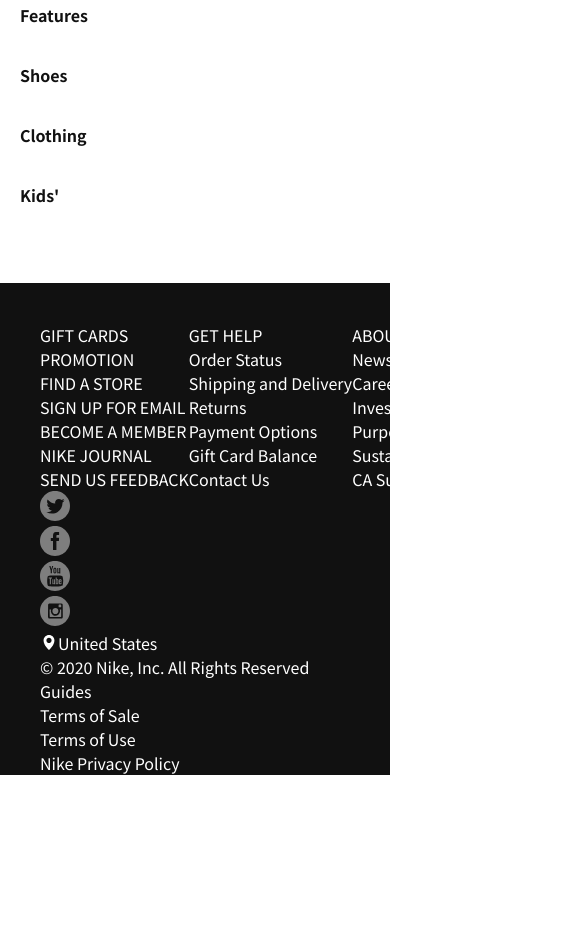
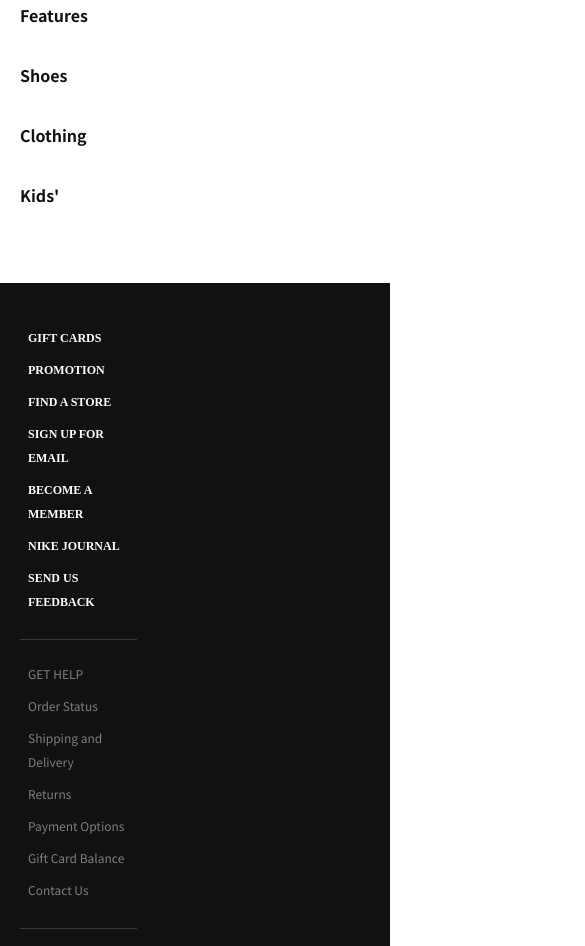
Before and after one commit to youngbokim/nike-clone, a plain HTML site: page index.html in a window 390 px wide. Shown: the part 4649-5595 px from the top of the page, 585 px wide, since content can reach past the window. Before the commit the page ends 5424 px from the top, so only its background shows below. Drawn offline with Linux system fonts and the light colour scheme; a script that the page names is missing; a web font is replaced by a local one.

Commit message:
Add files via upload

```diff
--- a/css/common.css
+++ b/css/common.css
@@ -22,6 +22,11 @@ body {
 @font-face {
   font-family: "Nike Futura";
   src: url(../fonts/nike-futura.woff2) format("woff2");
+}
+
+@font-face {
+  font-family: "Nike TG";
+  src: url(../fonts/niketg.woff2) format("woff2");
 }
 
 ul {
@@ -286,6 +291,124 @@ header {
   display: none;
 }
 
+/* footer Section */
+
+footer {
+  width: 100%;
+  background-color: rgb(17, 17, 17);
+  color: white;
+}
+
+.footer_upper a {
+  color: #7e7e7e;
+  font-size: 12px;
+}
+
+.footer_bottom a {
+  color: #7e7e7e;
+  font-size: 10px;
+}
+
+.footer_wrap {
+  padding: 40px 48px 0;
+  margin: 0 auto;
+  width: 100%;
+}
+
+.footer_upper {
+  width: 100%;
+  display: flex;
+  padding: 0 0 20px;
+  border-bottom: 1px solid rgba(117, 117, 117, 0.4);
+}
+
+.footer_menu {
+  display: flex;
+  color: white;
+  width: 75%;
+}
+
+.footer_menu ul {
+  width: 25%;
+  padding: 0 8px;
+}
+
+.footer_menu ul li {
+  margin-bottom: 8px;
+}
+
+.footer_menu_title li a {
+  font-family: "Nike TG";
+  font-weight: 600;
+  color: white;
+}
+
+.footer_menu_title {
+  color: white;
+}
+
+.footer_sns {
+  width: 25%;
+}
+
+.footer_sns ul {
+  display: flex;
+  justify-content: flex-end;
+}
+
+.footer_sns ul li {
+  width: 30px;
+  height: 30px;
+  background-color: rgb(17, 17, 17);
+  border-radius: 15px;
+  margin-left: 16px;
+}
+
+.footer_bottom {
+  width: 100%;
+  display: flex;
+  padding: 20px 8px;
+  align-items: center;
+  font-size: 10px;
+}
+
+.footer_bottom ul {
+  display: flex;
+  width: 50%;
+}
+
+.footer_bottom ul:last-child {
+  justify-content: flex-end;
+}
+
+.footer_bottom ul li {
+  margin-right: 24px;
+}
+
+.footer_bottom_copy li {
+  display: flex;
+  align-items: center;
+  margin-right: 24px;
+}
+
+.footer_bottom_copy li a {
+  display: flex;
+}
+
+.footer_bottom_copy li a span {
+  display: block;
+  color: white;
+  margin-left: 6px;
+}
+
+.footer_bottom_support li {
+  margin-left: 24px;
+}
+.footer_bottom_support li a {
+  display: flex;
+  align-items: center;
+}
+
 /* 모바일용 네비게이션 CSS */
 
 @media screen and (max-width: 1023px) {
@@ -476,3 +599,72 @@ section {
 }
 
 /* Footer CSS */
+
+.footer_wrap {
+  padding: 40px 20px 0;
+  margin: 0 auto;
+  width: 100%;
+}
+.footer_menu ul {
+  width: 33.3333%;
+  padding: 0 8px;
+}
+
+@media screen and (max-width: 693px) {
+  .footer_wrap {
+    padding: 40px 20px 0;
+    margin: 0 auto;
+    width: 100%;
+  }
+
+  .footer_upper {
+    flex-wrap: wrap;
+  }
+
+  .footer_menu {
+    width: 100%;
+    flex-wrap: wrap;
+    display: flex;
+    flex-direction: column;
+  }
+
+  .footer_menu ul {
+    width: 33.3333%;
+    padding-bottom: 20px;
+    border-bottom: 1px solid rgba(117, 117, 117, 0.4);
+    margin-bottom: 20px;
+  }
+
+  .footer_menu ul:last-child {
+    border-bottom: none;
+    margin: 0;
+  }
+
+  .footer_sns ul {
+    width: 100%;
+    justify-content: flex-start;
+  }
+  .footer_sns ul li:first-child {
+    margin: 0;
+  }
+
+  .footer_bottom,
+  .footer_bottom_copy,
+  .footer_bottom_support {
+    flex-wrap: wrap;
+  }
+
+  .footer_bottom_copy li,
+  .footer_bottom_support li {
+    width: 100%;
+    margin: 0;
+  }
+
+  .footer_bottom ul {
+    width: 100%;
+  }
+
+  .footer_bottom ul:last-child {
+    justify-content: flex-end;
+  }
+}
--- a/css/index.css
+++ b/css/index.css
@@ -373,6 +373,13 @@
   color: rgb(117, 117, 117);
 }
 
+/* footer section */
+
+/* 모니터 반응형 CSS */
+
+@media screen and (mat-widht: 1440px) {
+}
+
 /* 모바일 반응형 CSS */
 
 @media screen and (max-width: 1023px) {
@@ -473,23 +480,6 @@
     overflow: hidden;
     text-overflow: ellipsis;
   }
-}
-footer {
-  width: 100%;
-  background: rgb(17, 17, 17);
-  color: white;
-}
-footer a {
-  color: white;
-}
-.footer_wrap {
-  padding: 40px 40px 0;
-  margin: 0 auto;
-  width: 1440px;
-}
-.footer_menu {
-  display: flex;
-  color: white;
 }
 
 @media screen and (max-width: 639px) {
```
